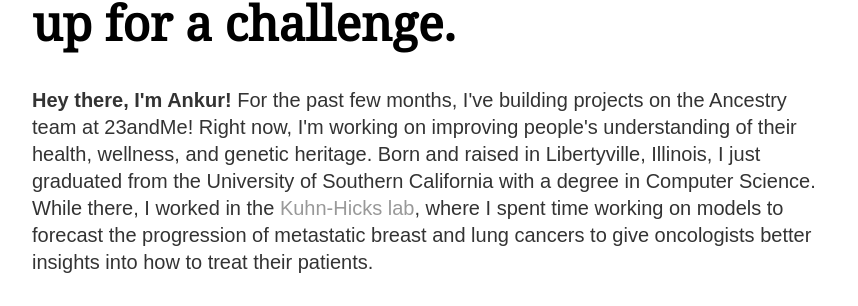
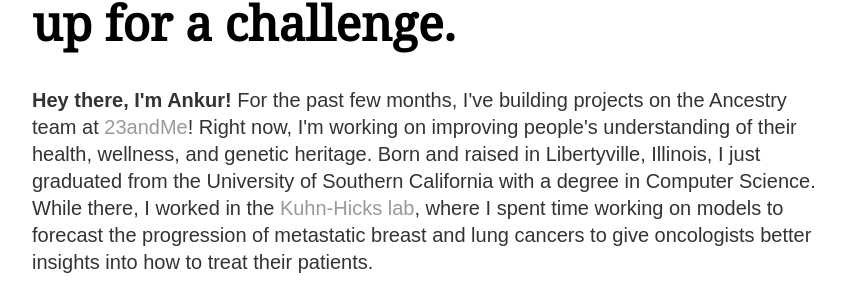
Before and after one commit to arastogi15/arastogi15.github.io, a Jekyll site: the page built from about/index.html, in a window 1280 px wide. Shown: the part 185-491 px from the top of the page, without its empty margins (160-1018 px from the left). Built offline with Jekyll 4.4.1, drawn with Linux system fonts in a browser that asks for light colours; part of the change alters nothing that is shown.

```diff
--- a/about/index.html
+++ b/about/index.html
@@ -5,7 +5,7 @@ title: Ankur Rastogi
 <div class="blurb">
 	<h1 class="title">Lighthearted, curious, and always up for a challenge.</h1>
 
-			<p id="about"><b>Hey there, I'm Ankur! </b> For the past few months, I've building projects on the Ancestry team at 23andMe! Right now, I'm working on improving people's understanding of their health, wellness, and genetic heritage.
+			<p id="about"><b>Hey there, I'm Ankur! </b> For the past few months, I've building projects on the Ancestry team at <a href="http://23andme.com">23andMe</a>! Right now, I'm working on improving people's understanding of their health, wellness, and genetic heritage.
 
 			Born and raised in Libertyville, Illinois, I just graduated from the University of Southern California with a degree in Computer Science. While there, I worked in the <a href="http://kuhn.usc.edu">Kuhn-Hicks lab</a>, where I spent time working on models to forecast the progression of metastatic breast and lung cancers to give oncologists better insights into how to treat their patients.
 			<br> <br>
```
